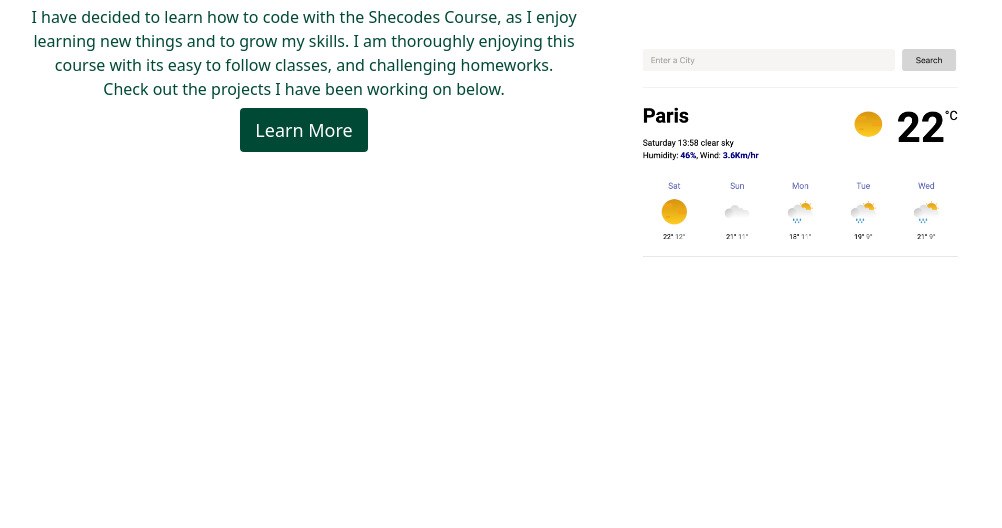
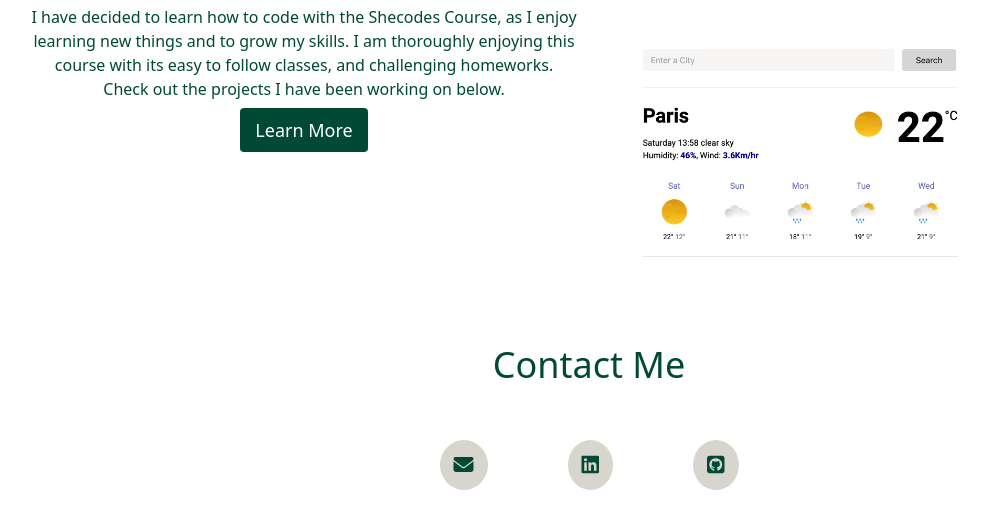
Before and after one commit to shajmin306/Portfolio-Project, a plain HTML site: page index.html in a window 1280 px wide. Shown: the part 919-1447 px from the top of the page, without its empty margins (51-1053 px from the left). Before the commit the page ends 1217 px from the top, so only its background shows below. Drawn offline with nearby package versions, Linux system fonts and the light colour scheme.

Commit message:
Added footer

```diff
--- a/index.html
+++ b/index.html
@@ -94,6 +94,20 @@
           <img src="images/weather.png" alt="weather-app" class="img-fluid" />
         </div>
       </div>
+      <footer>
+        <p class="mb-5">Contact Me</p>
+        <div class="social-links d-flex justify-content-center">
+          <a href="mailto:shajrahman@outlook.com"
+            ><i class="fa-solid fa-envelope"></i
+          ></a>
+          <a href="https//www.linkedin.com/in/shajmin-rahman" target="_blank"
+            ><i class="fa-brands fa-linkedin"></i
+          ></a>
+          <a href="https://github.com/shajmin306" target="_blank"
+            ><i class="fa-brands fa-square-github"></i
+          ></a>
+        </div>
+      </footer>
     </div>
   </body>
 </html>
--- a/styles/index.css
+++ b/styles/index.css
@@ -36,6 +36,27 @@ img {
 
 .navbar-green {
   background-color: #004934;
+}
+
+footer {
+  margin: 40px 0;
+}
+footer p {
+  font-size: 36px;
+}
+
+footer .social-links a {
+  margin: 0 40px;
+  color: var(--primary-brand-colour);
+  font-size: 20px;
+  background-color: var(--secondary-brand-colour);
+  padding: 10px 14px;
+  border-radius: 50%;
+  transition: all 100ms ease-in-out;
+}
+footer .social-links a:hover {
+  color: var(--secondary-brand-colour);
+  background-color: var(--primary-brand-colour);
 }
 
 .text-white {
```
Also changed, not shown: work.html (+3 -0 lines).
